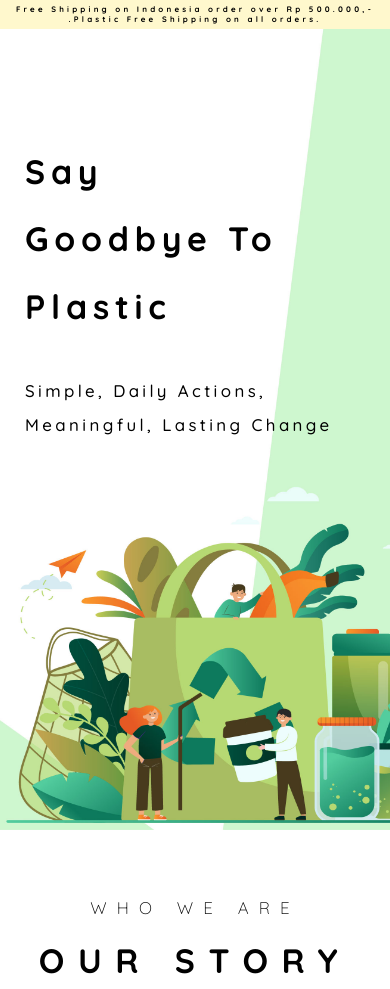
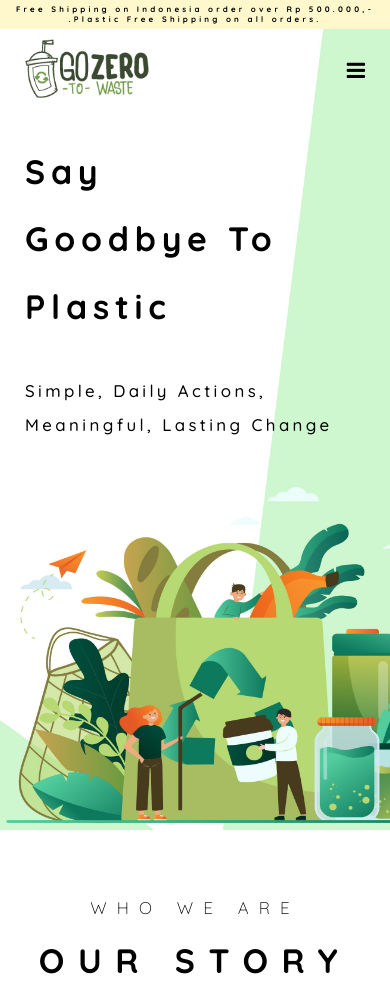
Before and after one commit to LeokritaJessica/gozero, a plain HTML site: page index.html in a window 390 px wide. Shown: the top 989 px of the page. Drawn offline with Linux system fonts and the light colour scheme.

Commit message:
Responsive website (navbar and hamburger menu)

```diff
--- a/index.html
+++ b/index.html
@@ -8,6 +8,7 @@
     <link href="https://fonts.googleapis.com/css2?family=Quicksand:wght@300;400;500;600;700&display=swap" rel="stylesheet">
     <link rel="stylesheet" href="stylesheet.css">
     <link rel="stylesheet" href="responsive.css">
+    <link rel="stylesheet" href="//maxcdn.bootstrapcdn.com/font-awesome/4.5.0/css/font-awesome.min.css">
 </head>
 <body>
     <div class="promote">
@@ -32,6 +33,8 @@
                     <a href="#contact-us" class="navbar-item">Contact Us</a>
                     <a href="#gozero" class="navbar-item">#GOZERO</a>
                 </div>
+
+                <span class="fa fa-bars fa-lg menu-icon"> </span>
             </div>
         </header>
         <div class="container">
--- a/responsive.css
+++ b/responsive.css
@@ -1,7 +1,16 @@
 /* For Tablets */
 @media all and (max-width: 1024px){
+  .header-right, .header-left{
+    display: none;
+  }
+
   .navbar{
-    display: none;
+    justify-content: space-between;
+  }
+
+  .menu-icon{
+    display: flex !important;
+
   }
 
   .promote{
@@ -272,8 +281,13 @@
 
 /* For Mobile */
 @media all and (max-width: 670px){
-  .navbar{
+  .header-right, .header-left{
     display: none;
+  }
+
+  .menu-icon{
+    display: flex !important;
+
   }
 
   .promote{
--- a/stylesheet.css
+++ b/stylesheet.css
@@ -68,6 +68,9 @@ header{
     font-weight: 600;
 }
 
+.menu-icon{
+    display: none !important;
+}
 
 .top-wrapper{
     padding: 10px 10px;
```
